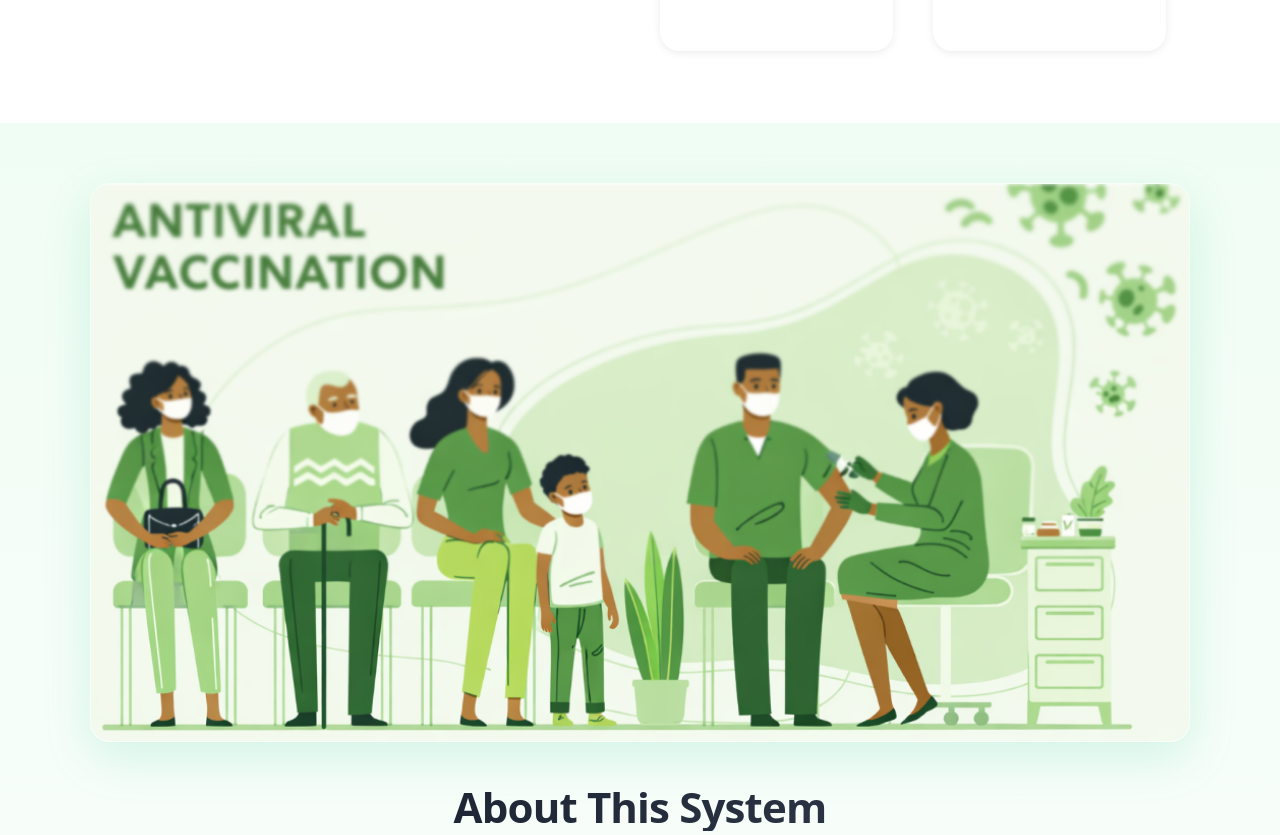
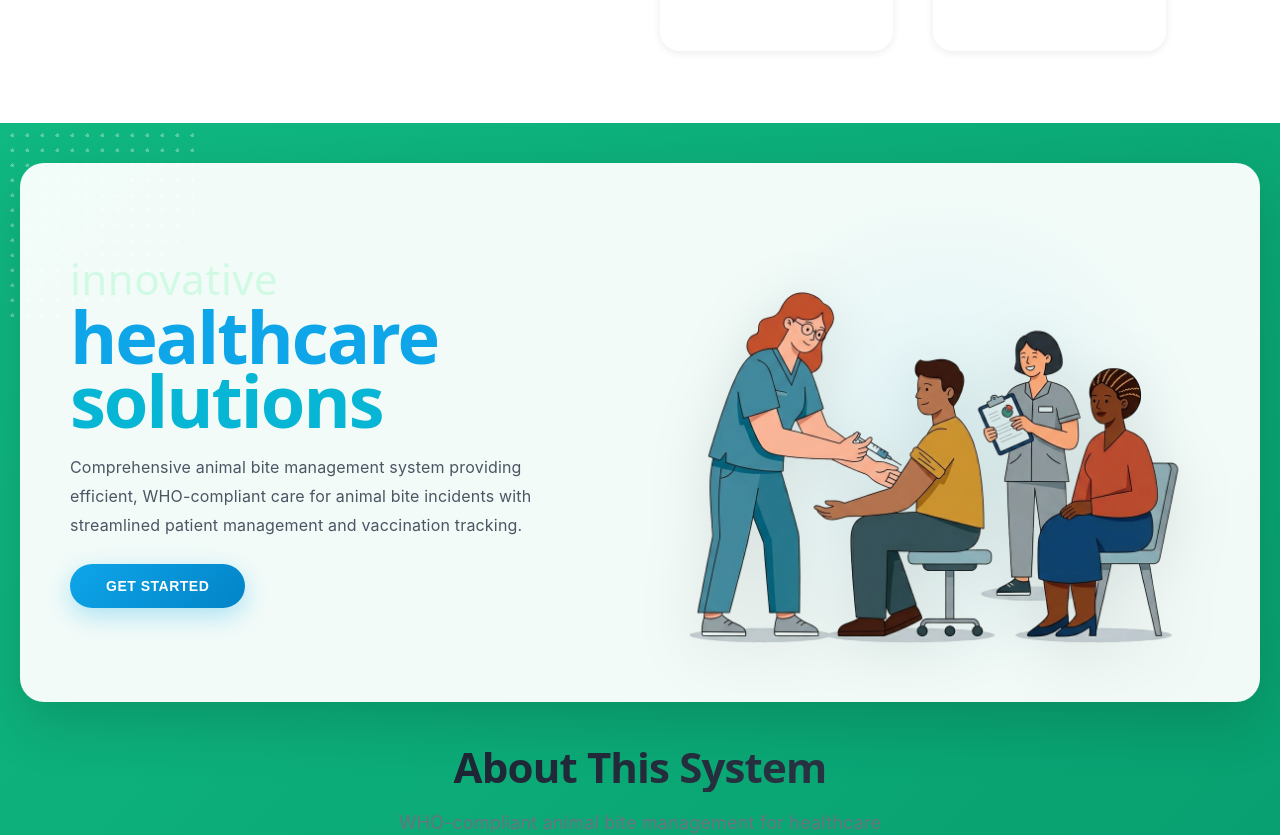
Before and after one commit to peya025/animal-bite-management-system, a React (Vite) app in the folder frontend/: page / in a window 1280 px wide. Shown: the part 820-1655 px from the top of the page. Built offline with nearby package versions, Linux system fonts and the light colour scheme.

Commit message:
landding page

```diff
--- a/frontend/src/pages/LandingPage.tsx
+++ b/frontend/src/pages/LandingPage.tsx
@@ -4,6 +4,7 @@ import '../styles/LandingPage.css';
 import antiviralVaccineImg from '../assets/image.png';
 import icon from '../assets/metrics/24 7.png'
 import secureIcon from '../assets/metrics/secure.png';
+import rorOrModified from '../assets/roror-modified.png';
 
 
 export default function LandingPage() {
@@ -104,11 +105,29 @@ export default function LandingPage() {
       </section>
 
       <section className="features-hero">
-        <div className="features-hero-banner">
-          <img
-            src={antiviralVaccineImg}
-            alt="Anti-rabies Vaccination - Animal bite prevention and treatment"
-          />
+        <div className="features-hero-container">
+          <div className="features-hero-content">
+            <h2 className="features-hero-title">
+              <span className="title-creative">innovative</span>
+              <span className="title-solutions">healthcare</span>
+              <span className="title-solutions-cyan">solutions</span>
+            </h2>
+            <p className="features-hero-description">
+              Comprehensive animal bite management system providing efficient,
+              WHO-compliant care for animal bite incidents with streamlined
+              patient management and vaccination tracking.
+            </p>
+            <button onClick={handleSignIn} className="features-hero-btn">
+              GET STARTED
+            </button>
+          </div>
+
+          <div className="features-hero-illustration">
+            <img
+              src={rorOrModified}
+              alt="Healthcare Solutions Illustration"
+            />
+          </div>
         </div>
 
         <div id="about" className="section-header">
--- a/frontend/src/styles/LandingPage.css
+++ b/frontend/src/styles/LandingPage.css
@@ -377,40 +377,152 @@ a {
 
 /* Features hero banner */
 .features-hero {
-  padding: 60px 24px 100px;
-  background: linear-gradient(180deg, #f0fdf4 0%, #ffffff 100%);
+  padding: 40px 0 60px;
+  background: linear-gradient(135deg, #10b981 0%, #059669 100%);
   position: relative;
+  overflow: hidden;
 }
 
 .features-hero::before {
   content: '';
   position: absolute;
-  bottom: 0;
-  left: 0;
-  right: 0;
-  height: 200px;
-  background: linear-gradient(180deg, transparent 0%, rgba(16, 185, 129, 0.03) 100%);
+  top: -100px;
+  left: -100px;
+  width: 300px;
+  height: 300px;
+  background-image: radial-gradient(circle, rgba(255,255,255,0.3) 2px, transparent 2px);
+  background-size: 15px 15px;
+  background-color: transparent;
+  border-radius: 50%;
   pointer-events: none;
 }
 
-.features-hero-banner {
-  max-width: 1100px;
-  margin: 0 auto 40px;
-  border-radius: 20px;
-  overflow: hidden;
-  box-shadow: var(--shadow-xl);
-  border: 1px solid var(--glass-border);
+.features-hero::after {
+  content: '';
+  position: absolute;
+  bottom: -150px;
+  right: -150px;
+  width: 400px;
+  height: 400px;
+  background: rgba(16, 185, 129, 0.2);
+  border-radius: 50%;
+  pointer-events: none;
 }
 
-.features-hero-banner img {
+.features-hero-container {
+  max-width: calc(100% - 40px);
+  margin: 0 20px 40px 20px;
+  display: grid;
+  grid-template-columns: 1fr 1fr;
+  gap: 40px;
+  align-items: center;
+  position: relative;
+  z-index: 1;
+  padding: 40px 30px;
+  background: rgba(255, 255, 255, 0.95);
+  border-radius: 24px;
+  box-shadow: 0 20px 60px rgba(0, 0, 0, 0.15);
+}
+
+.features-hero-content {
+  padding: 20px;
+}
+
+.features-hero-title {
+  display: flex;
+  flex-direction: column;
+  margin-bottom: 20px;
+  line-height: 1;
+}
+
+.title-creative {
+  font-size: 42px;
+  font-weight: 300;
+  color: #d1fae5;
+  text-transform: lowercase;
+  letter-spacing: 0.5px;
+  margin-bottom: 4px;
+}
+
+.title-solutions {
+  font-size: 72px;
+  font-weight: 900;
+  color: #0ea5e9;
+  text-transform: lowercase;
+  letter-spacing: -2px;
+  line-height: 0.9;
+}
+
+.title-solutions-cyan {
+  font-size: 72px;
+  font-weight: 900;
+  color: #06b6d4;
+  text-transform: lowercase;
+  letter-spacing: -2px;
+  line-height: 0.9;
+}
+
+.features-hero-description {
+  font-size: 16px;
+  color: var(--gray-600);
+  line-height: 1.8;
+  margin-bottom: 24px;
+  max-width: 480px;
+}
+
+.features-hero-btn {
+  background: linear-gradient(135deg, #0ea5e9 0%, #0284c7 100%);
+  color: white;
+  padding: 14px 36px;
+  border-radius: 999px;
+  font-weight: 700;
+  font-size: 14px;
+  letter-spacing: 0.5px;
+  border: none;
+  cursor: pointer;
+  box-shadow: 0 8px 24px rgba(14, 165, 233, 0.3);
+  transition: all 0.3s cubic-bezier(0.4, 0, 0.2, 1);
+  text-transform: uppercase;
+}
+
+.features-hero-btn:hover {
+  transform: translateY(-3px);
+  box-shadow: 0 12px 32px rgba(14, 165, 233, 0.4);
+  background: linear-gradient(135deg, #0284c7 0%, #0369a1 100%);
+}
+
+.features-hero-illustration {
+  position: relative;
+  display: flex;
+  align-items: center;
+  justify-content: center;
+}
+
+.features-hero-illustration::before {
+  content: '';
+  position: absolute;
+  top: 50%;
+  left: 50%;
+  transform: translate(-50%, -50%);
+  width: 500px;
+  height: 500px;
+  background: radial-gradient(circle, rgba(14, 165, 233, 0.08) 0%, transparent 70%);
+  border-radius: 50%;
+  pointer-events: none;
+  z-index: 0;
+}
+
+.features-hero-illustration img {
   width: 100%;
-  display: block;
   height: auto;
+  position: relative;
+  z-index: 1;
+  filter: drop-shadow(0 10px 30px rgba(0, 0, 0, 0.1));
   transition: transform 0.5s ease;
 }
 
-.features-hero-banner:hover img {
-  transform: scale(1.02);
+.features-hero-illustration:hover img {
+  transform: scale(1.05);
 }
 
 .features-grid {
@@ -1007,6 +1119,31 @@ a {
     text-align: center;
   }
 
+  /* Features Hero Responsive */
+  .features-hero-container {
+    grid-template-columns: 1fr;
+    gap: 40px;
+    margin-bottom: 60px;
+  }
+
+  .title-solutions,
+  .title-solutions-cyan {
+    font-size: 56px;
+  }
+
+  .title-creative {
+    font-size: 32px;
+  }
+
+  .features-hero-content {
+    text-align: center;
+  }
+
+  .features-hero-description {
+    margin-left: auto;
+    margin-right: auto;
+  }
+
   .section-header h2 {
     font-size: 32px;
   }
@@ -1060,6 +1197,28 @@ a {
   .nav-logo svg {
     width: 24px;
     height: 24px;
+  }
+
+  /* Features Hero Mobile */
+  .features-hero {
+    padding: 60px 16px 80px;
+  }
+
+  .features-hero-container {
+    padding: 30px 20px;
+  }
+
+  .title-solutions,
+  .title-solutions-cyan {
+    font-size: 42px;
+  }
+
+  .title-creative {
+    font-size: 28px;
+  }
+
+  .features-hero-description {
+    font-size: 15px;
   }
 
   .hero-content h1 {
```
Also changed, not shown: frontend/src/assets/roror-modified.png (added).
